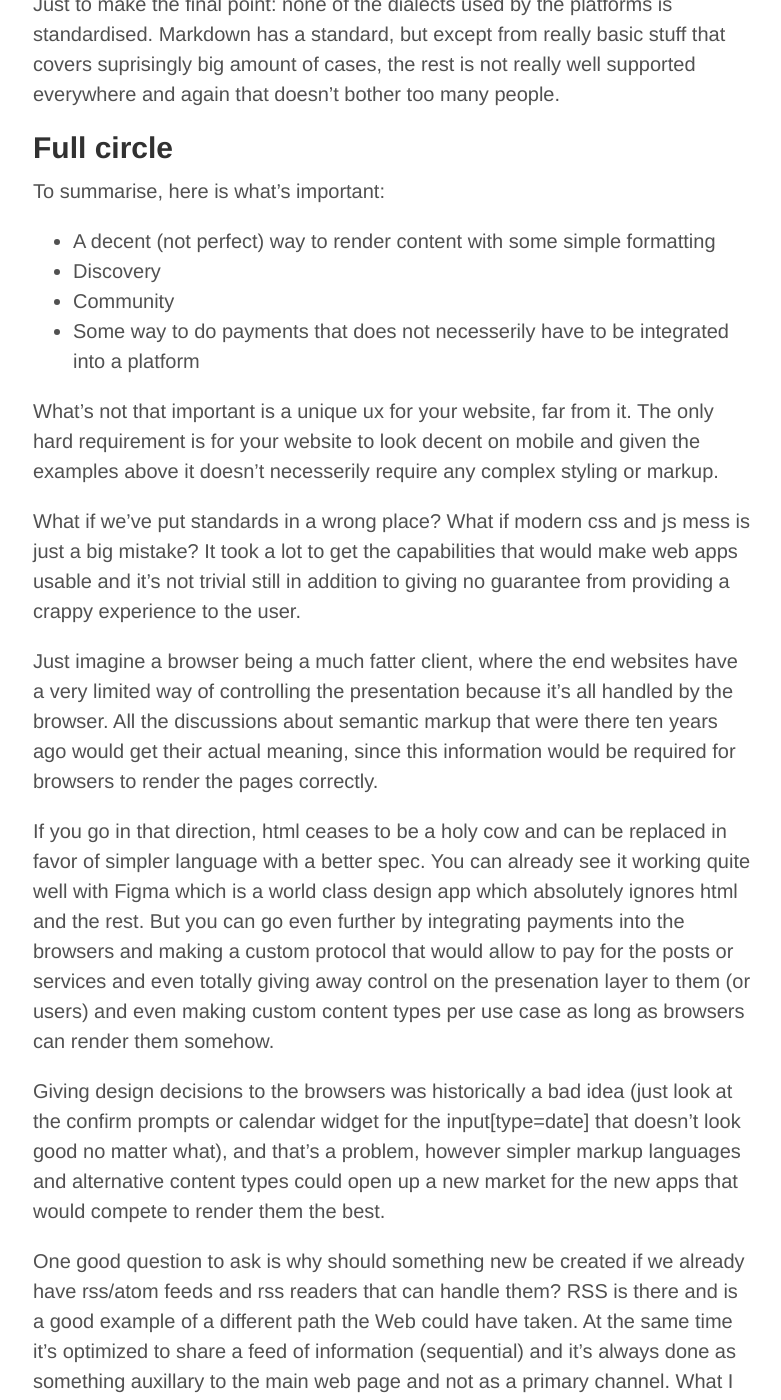
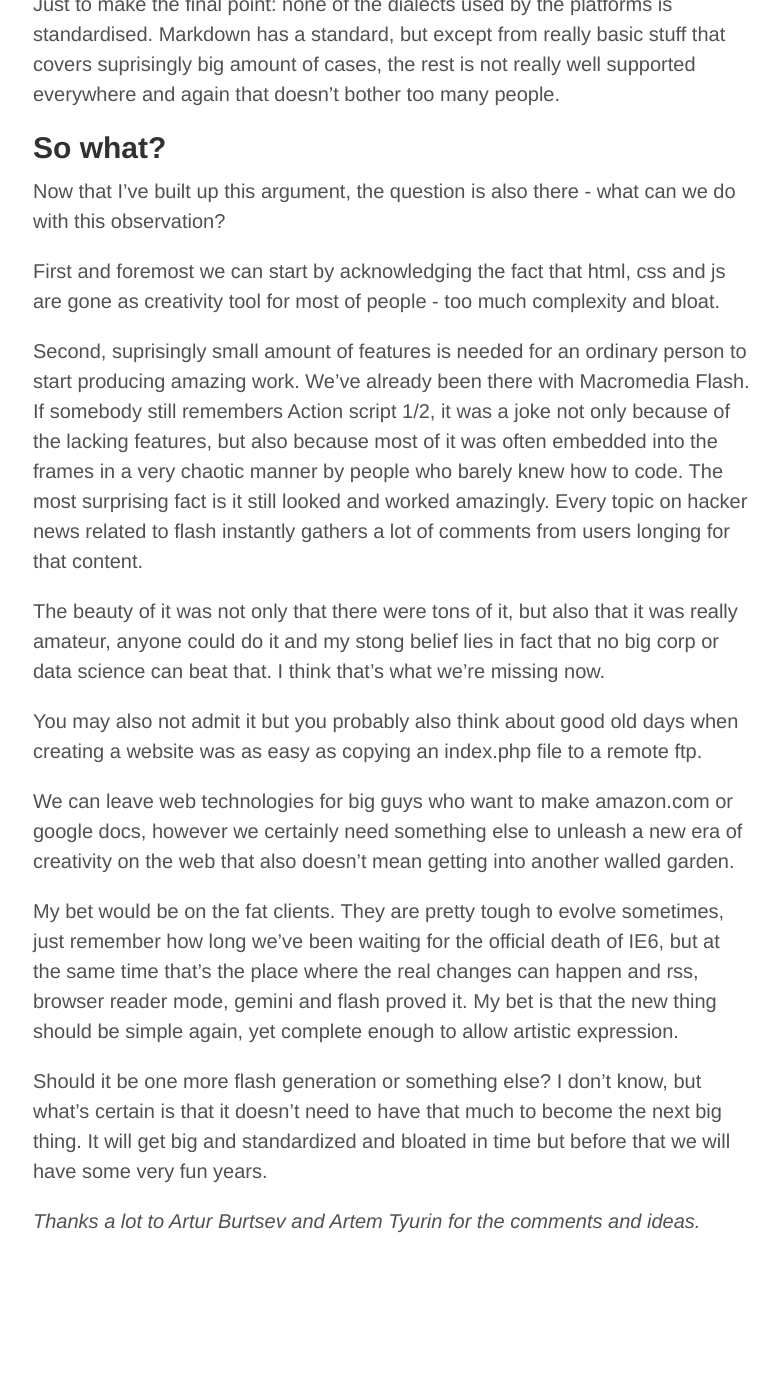
Before and after one commit to can3p/can3p.github.io, a Jekyll site: the page built from _posts/2022-10-14-no-html.md, in a window 1280 px wide and 1400 px high, scrolled down 3345 px. Shown: the whole window, without its empty margins (247-1028 px from the left). Built offline with Jekyll 4.4.1, drawn with Linux system fonts in a browser that asks for light colours; comment, search, counter and statistics services are not loaded; after the commit the page ends 4661 px from its top, so only the background shows below that; some of the changed text lies outside the part shown.

Commit message:
last part rewritten

```diff
--- a/_posts/2022-10-14-no-html.md
+++ b/_posts/2022-10-14-no-html.md
@@ -119,54 +119,49 @@ standardised. Markdown has a standard, but except from really basic stuff that
 covers suprisingly big amount of cases, the rest is not really well supported
 everywhere and again that doesn't bother too many people.
 
-## Full circle
+## So what?
 
-To summarise, here is what's important:
+Now that I've built up this argument, the question is also there - what can
+we do with this observation?
 
-- A decent (not perfect) way to render content with some simple formatting
-- Discovery
-- Community
-- Some way to do payments that does not necesserily have to be integrated into
-  a platform
+First and foremost we can start by acknowledging the fact that html, css and
+js are gone as creativity tool for most of people - too much complexity and
+bloat.
 
-What's not that important is a unique ux for your website, far from it. The
-only hard requirement is for your website to look decent on mobile and given
-the examples above it doesn't necesserily require any complex styling or
-markup.
+Second, suprisingly small amount of features is needed for an ordinary person
+to start producing amazing work. We've already been there with Macromedia
+Flash.  If somebody still remembers Action script 1/2, it was a joke not only
+because of the lacking features, but also because most of it was often embedded
+into the frames in a very chaotic manner by people who barely knew how to code.
+The most surprising fact is it still looked and worked amazingly. Every topic
+on hacker news related to flash instantly gathers a lot of comments from users
+longing for that content.
 
-What if we've put standards in a wrong place? What if modern css and js mess is
-just a big mistake? It took a lot to get the capabilities that would make web
-apps usable and it's not trivial still in addition to giving no guarantee from
-providing a crappy experience to the user.
+The beauty of it was not only that there were tons of it, but also that it was
+really amateur, anyone could do it and my stong belief lies in fact that no big
+corp or data science can beat that. I think that's what we're missing now.
 
-Just imagine a browser being a much fatter client, where the end websites have
-a very limited way of controlling the presentation because it's all handled by
-the browser. All the discussions about semantic markup that were there ten
-years ago would get their actual meaning, since this information would be
-required for browsers to render the pages correctly.
+You may also not admit it but you probably also think about good old days
+when creating a website was as easy as copying an index.php file to a remote
+ftp.
 
-If you go in that direction, html ceases to be a holy cow and can be replaced
-in favor of simpler language with a better spec. You can already see it working
-quite well with Figma which is a world class design app which absolutely
-ignores html and the rest. But you can go even further by integrating payments
-into the browsers and making a custom protocol that would allow to pay for the
-posts or services and even totally giving away control on the presenation layer
-to them (or users) and even making custom content types per use case as long as
-browsers can render them somehow.
+We can leave web technologies for big guys who want to make amazon.com or google
+docs, however we certainly need something else to unleash a new era of creativity
+on the web that also doesn't mean getting into another walled garden.
 
-Giving design decisions to the browsers was historically a bad idea (just
-look at the confirm prompts or calendar widget for the input[type=date] that
-doesn't look good no matter what), and that's a problem, however simpler
-markup languages and alternative content types could open up a new market
-for the new apps that would compete to render them the best.
+My bet would be on the fat clients. They are pretty tough to evolve sometimes,
+just remember how long we've been waiting for the official death of IE6,
+but at the same time that's the place where the real changes can happen and
+rss, browser reader mode, gemini and flash proved it. My bet is that the
+new thing should be simple again, yet complete enough to allow artistic
+expression.
 
-One good question to ask is why should something new be created if we already
-have rss/atom feeds and rss readers that can handle them? RSS is there and is a
-good example of a different path the Web could have taken. At the same time
-it's optimized to share a feed of information (sequential)  and it's always
-done as something auxillary to the main web page and not as a primary channel.
-What I prpopose is to go have custom protocols as a main way of presentation
-of whatever is needed to be presented.
+Should it be one more flash generation or something else? I don't know, but
+what's certain is that it doesn't need to have that much to become the next
+big thing. It will get big and standardized and bloated in time but before
+that we will have some very fun years.
+
+_Thanks a lot to Artur Burtsev and Artem Tyurin for the comments and ideas._
 
 
 [1]: https://danluu.com/simple-architectures/
```
